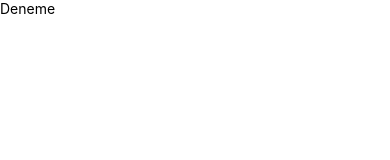
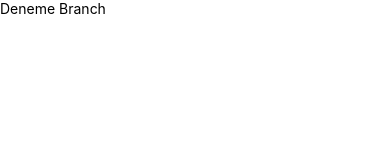
Before and after one commit to talhakoylu/DegreeMobile, a React Native app in the folder DegreeMobile/: screen / in a window 390 px wide. Shown: the top 160 px of the page. Built offline with nearby package versions, Linux system fonts and the light colour scheme.

Commit message:
Update App.tsx

```diff
--- a/DegreeMobile/App.tsx
+++ b/DegreeMobile/App.tsx
@@ -5,7 +5,7 @@ const App = () => {
   return(
     <SafeAreaView>
       <Text>
-        Deneme
+        Deneme Branch
       </Text>
     </SafeAreaView>
   )
```
